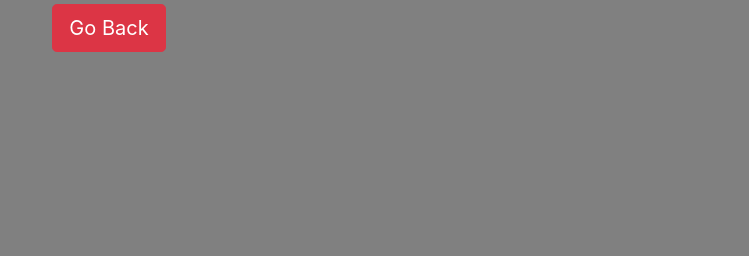
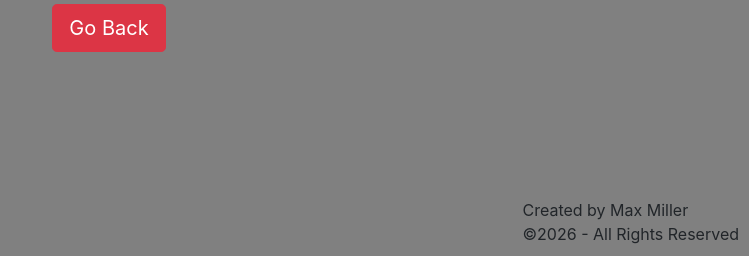
Before and after one commit to maxdangermiller/HaydenAppV13, a Django app: page / in a window 1280 px wide. Shown: the part 544-800 px from the top of the page, without its empty margins (531-1280 px from the left). Run offline with Django 3.2, Linux system fonts and the light colour scheme; data comes from the database, SQL or seed files in the repository; some libraries are stand-ins or nearby versions.

Commit message:
Added credits

```diff
--- a/main/templates/main/404.html
+++ b/main/templates/main/404.html
@@ -10,5 +10,9 @@
 <body>
     <h1>404 - Not Found</h1>
     <p>Something went wrong. Please try again later.</p>
+    <div style="position: fixed; bottom: 10px; right: 10px;">
+        Created by Max Miller<br>
+        &copy;2026 - All Rights Reserved<br>
+    </div>
 </body>
 </html>
--- a/main/templates/main/client.html
+++ b/main/templates/main/client.html
@@ -208,6 +208,10 @@
         </div>
     </div>
     </div>
+    <div style="position: fixed; bottom: 10px; right: 10px;">
+        Created by Max Miller<br>
+        &copy;2026 - All Rights Reserved<br>
+    </div>
 </body>
 
 <script src="/static/reconnecting-websocket.js"></script>
--- a/main/templates/main/clientOld.html
+++ b/main/templates/main/clientOld.html
@@ -136,6 +136,10 @@
         </div>
     </div>
     </div>
+    <div style="position: fixed; bottom: 10px; right: 10px;">
+        Created by Max Miller<br>
+        &copy;2026 - All Rights Reserved<br>
+    </div>
 </body>
 
 <script src="{% static 'reconnecting-websocket.js' %}"></script>
--- a/main/templates/main/clients.html
+++ b/main/templates/main/clients.html
@@ -36,6 +36,10 @@
             </div>
         </div>
     </div>
+    <div style="position: fixed; bottom: 10px; right: 10px;">
+        Created by Max Miller<br>
+        &copy;2026 - All Rights Reserved<br>
+    </div>
 </body>
 
 <script>
--- a/main/templates/main/host.html
+++ b/main/templates/main/host.html
@@ -212,6 +212,10 @@
             </div>
         </div>
     </div>
+    <div style="position: fixed; bottom: 10px; right: 10px;">
+        Created by Max Miller<br>
+        &copy;2026 - All Rights Reserved<br>
+    </div>
 </body>
 
 <script src="{% static 'reconnecting-websocket.js' %}"></script>
--- a/main/templates/main/index.html
+++ b/main/templates/main/index.html
@@ -6,6 +6,10 @@
     <meta charset="utf-8"/>
     <title>Chat Rooms</title>
     <link rel="shortcut icon" type="image/png" href="{% static 'icon.png' %}" >
+    <div style="position: fixed; bottom: 10px; right: 10px;">
+        Created by Max Miller<br>
+        &copy;2026 - All Rights Reserved<br>
+    </div>
 </head>
 <body>
     What chat room would you like to enter?<br>
--- a/main/templates/main/join.html
+++ b/main/templates/main/join.html
@@ -30,6 +30,10 @@
             </div>
         </div>
     </div>
+    <div style="position: fixed; bottom: 10px; right: 10px;">
+        Created by Max Miller<br>
+        &copy;2026 - All Rights Reserved<br>
+    </div>
 </body>
 
 <script>
--- a/main/templates/main/success.html
+++ b/main/templates/main/success.html
@@ -113,6 +113,10 @@
                 <input id="btn-1" type="button" value="Return Home" class="btn btn-dark btn-lg">
         </div>
     </div>
+    <div style="position: fixed; bottom: 10px; right: 10px;">
+        Created by Max Miller<br>
+        &copy;2026 - All Rights Reserved<br>
+    </div>
 </body>
 
 <script>
--- a/main/templates/main/upload.html
+++ b/main/templates/main/upload.html
@@ -119,6 +119,10 @@
                 </form>
         </div>
     </div>
+    <div style="position: fixed; bottom: 10px; right: 10px;">
+        Created by Max Miller<br>
+        &copy;2026 - All Rights Reserved<br>
+    </div>
 </body>
 
 </html>
```
